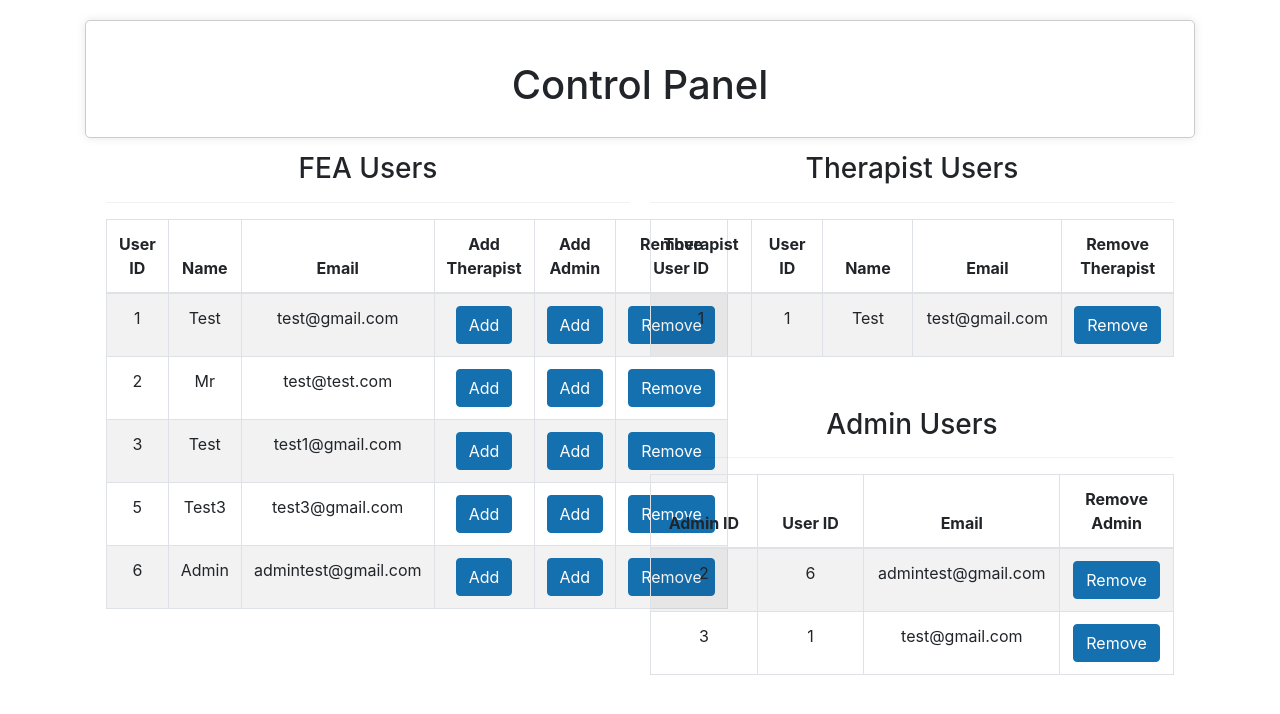
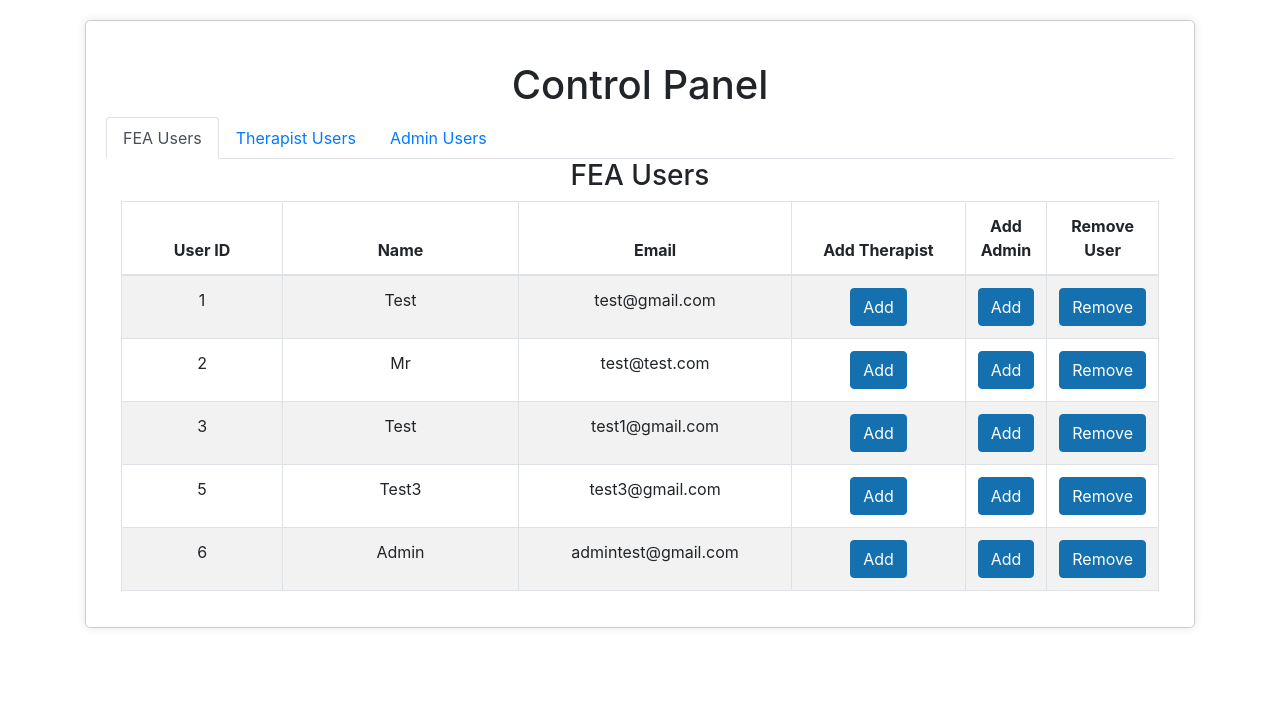
Before and after one commit to JakeCubernot/Family-Empowerment-Associates-Booking-Website, a Flask app: page /control_panel in a window 1280 px wide. Shown: the part 56-770 px from the top of the page. Run offline with Flask 3, Linux system fonts and the light colour scheme; a user stored in the database is signed in; tables that the repository leaves empty hold one stand-in row (values such as "Sample post"); some libraries are stand-ins or nearby versions.

Commit message:
Control Panel UI Update

```diff
--- a/website/templates/control_panel.html
+++ b/website/templates/control_panel.html
@@ -1,15 +1,25 @@
 {% extends "base.html" %}
 {% block title %}Control Panel{% endblock %}
 {% block content %}
-<div class="center-box" style="max-width: 2400px; margin: 20px auto; z-index: -1;">
+<div class="center-box" style="max-width: 2400px; margin: 20px auto;">
     <h1 align="center" style="margin-top: 20px;">Control Panel</h1>
 
+    <ul class="nav nav-tabs">
+        <li class="nav-item">
+            <a class="nav-link active" data-toggle="tab" href="#feaUsers">FEA Users</a>
+        </li>
+        <li class="nav-item">
+            <a class="nav-link" data-toggle="tab" href="#therapistUsers">Therapist Users</a>
+        </li>
+        <li class="nav-item">
+            <a class="nav-link" data-toggle="tab" href="#adminUsers">Admin Users</a>
+        </li>
+    </ul>
 
-        <div class="section" style="float: left; width: 50%; padding-right: 10px; margin-top: 35px;">
-            <div class="table-box">
+    <div class="tab-content">
+        <div id="feaUsers" class="container tab-pane active">
+            <div class="section">
                 <h3>FEA Users</h3>
-                <hr style="opacity: 0.5;">
-                <div class="table-container">
                 <table class="table table-striped table-bordered">
                     <thead>
                         <tr>
@@ -41,7 +51,7 @@
                                     <form action="/add-admin" method ='POST'>
                                         <div>
                                             <input type="hidden" name="id" value="{{ user.id }}">
-                                                <input type="hidden" name="email" value=" {{ user.email }}">
+                                            <input type="hidden" name="email" value="{{ user.email }}">
                                         </div>
                                         <button type="submit" class="btn btn-primary">Add</button>
                                     </form>
@@ -60,13 +70,9 @@
                 </table>
             </div>
         </div>
-        </div>
-
-        <div class="section" style="float: left; width: 50%; padding-left: 10px; margin-top: 35px;">
-            <div class="table-box">
+        <div id="therapistUsers" class="container tab-pane">
+            <div class="section">
                 <h3>Therapist Users</h3>
-                <hr style="opacity: 0.5;">
-                <div class="table-container">
                 <table class="table table-striped table-bordered">
                     <thead>
                         <tr>
@@ -98,13 +104,9 @@
                 </table>
             </div>
         </div>
-        </div>
-
-        <div class="section" style="float: left; width: 50%; padding-left: 10px; margin-top: 35px;">
-            <div class="table-box">
+        <div id="adminUsers" class="container tab-pane">
+            <div class="section">
                 <h3>Admin Users</h3>
-                <hr style="opacity: 0.5;">
-                <div class="table-container">
                 <table class="table table-striped table-bordered">
                     <thead>
                         <tr>
@@ -136,8 +138,14 @@
         </div>
     </div>
 </div>
-</div>
-</div>
+
+<script>
+    $(document).ready(function () {
+        $('.nav-tabs a').click(function () {
+            $(this).tab('show');
+        });
+    });
+</script>
+
 {% endblock %}
-
 {% block footer %}{% endblock %}
```
Also changed, not shown: instance/database.db. Lines whose indentation alone changed are shown as unchanged.
